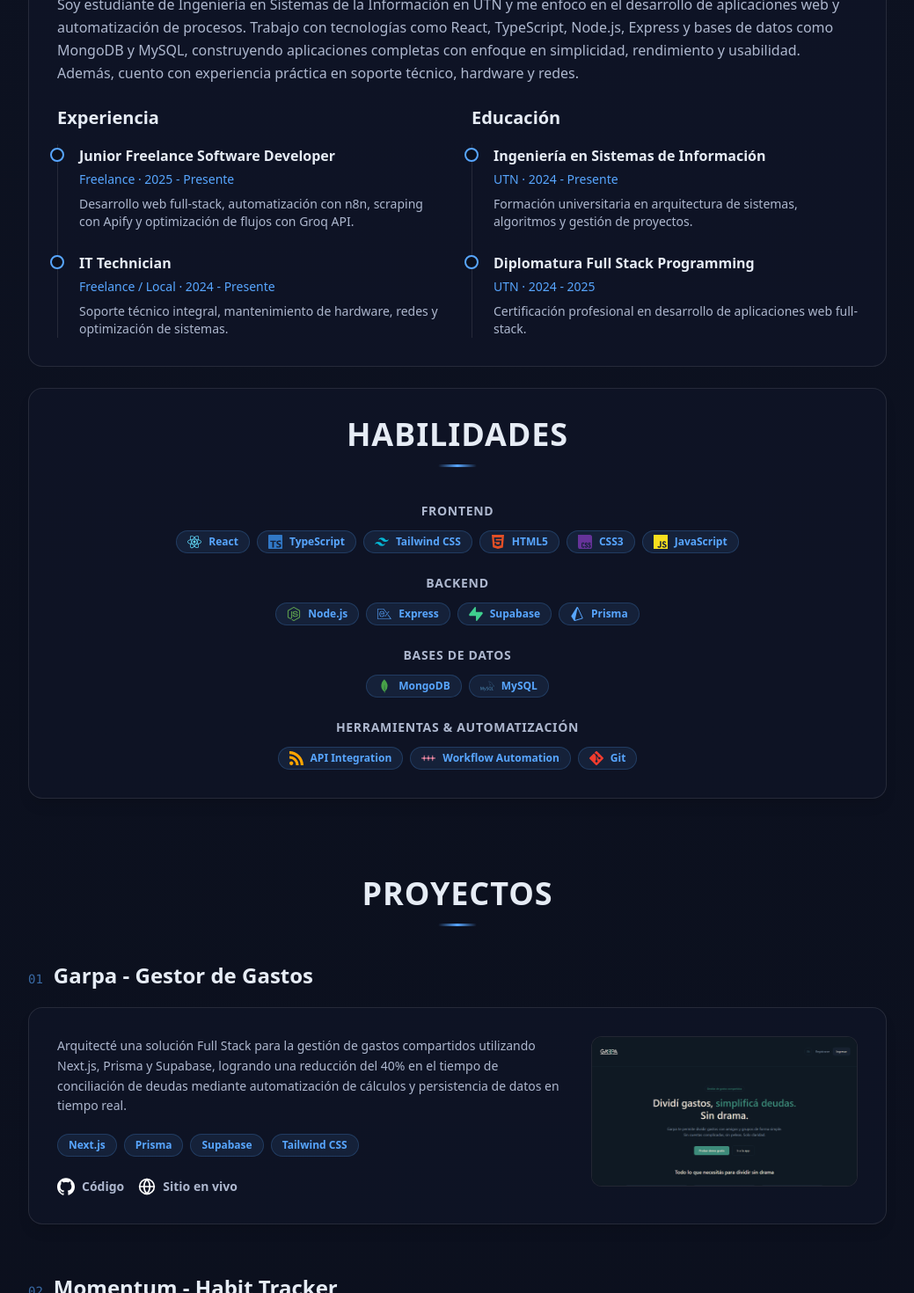
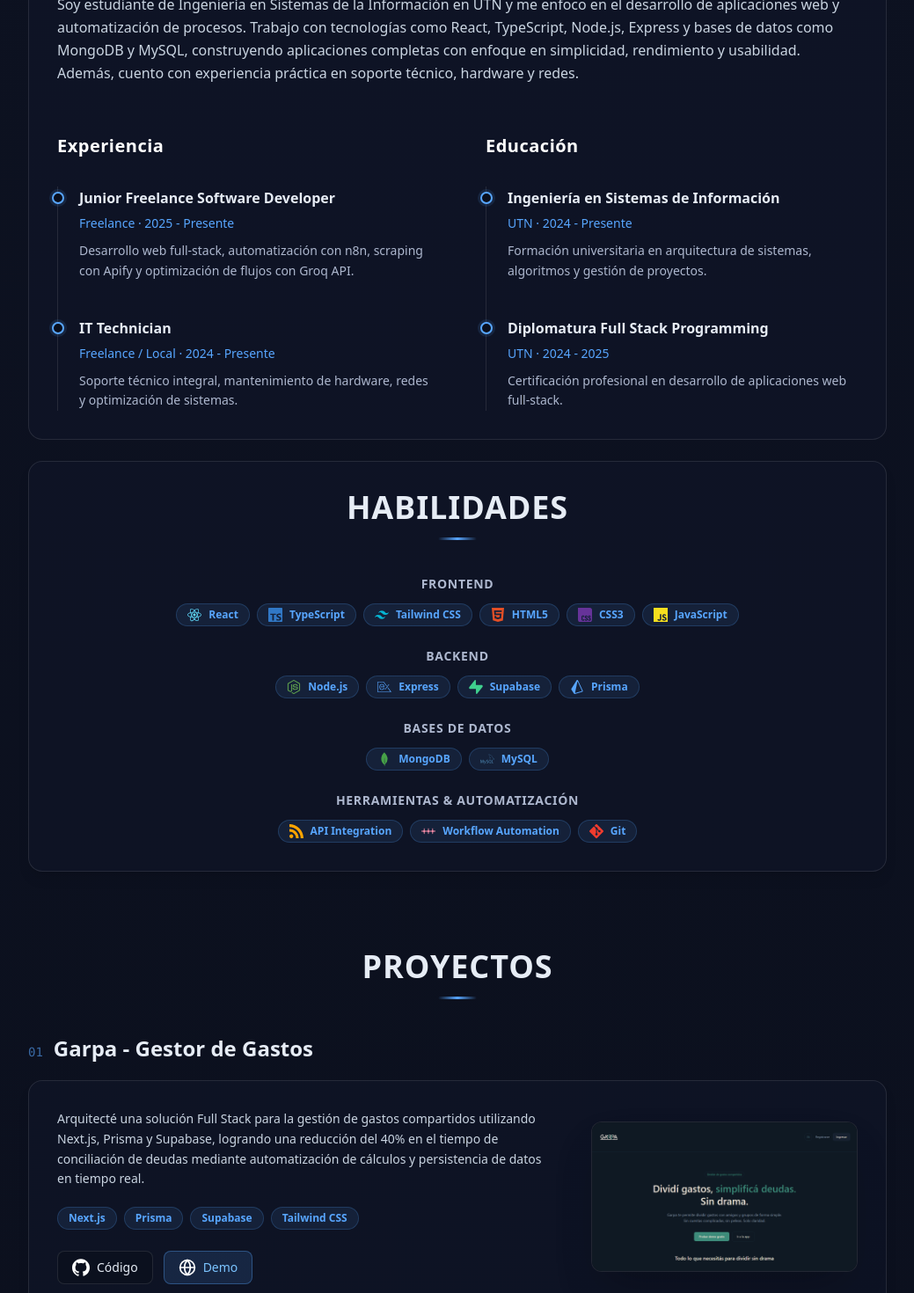
Before and after one commit to VitoLattanzi/portfolio_vito_lattanzi, a React (Vite) app: page / in a window 1280 px wide. Shown: the part 660-2130 px from the top of the page at 88% size, without its empty margins (120-1159 px from the left). Built offline with nearby package versions, Linux system fonts and the light colour scheme.

Commit message:
refactor: pulir espaciado, proyectos y contacto

```diff
--- a/src/data/person.ts
+++ b/src/data/person.ts
@@ -5,6 +5,7 @@
   name: 'Vito Lattanzi',
   avatar: '/avatar.jpg',
   role: 'Full Stack Developer & Automatización',
+  email: 'vitofrancolattanzi@gmail.com',
   location: 'Buenos Aires, Argentina',
   availability: 'Disponible para remoto',
   birthdate: '2006-03-02',
--- a/src/secctions/Proyects.tsx
+++ b/src/secctions/Proyects.tsx
@@ -44,9 +44,9 @@
                 )}
               </div>
 
-              <article className="card flex flex-col lg:flex-row gap-8 items-start">
-                <div className="w-full lg:flex-1 flex flex-col gap-5">
-                  <p className="text-text-muted text-sm leading-relaxed">
+              <article className="card project-card flex flex-col lg:flex-row">
+                <div className="w-full lg:flex-1 min-w-0 flex flex-col gap-5">
+                  <p className="text-slate-300 text-sm leading-relaxed">
                     {project.description}
                   </p>
 
@@ -74,13 +74,13 @@
                     )}
                     {project.siteUrl && (
                       <SafeLink
-                        className="project-link"
+                        className="project-link project-link--accent"
                         href={project.siteUrl}
                         external
                         aria-label={`Ver el sitio en vivo de ${project.title}`}
                       >
                         <img className="w-5 h-5 filter invert" src="/icons/globe.svg" alt="" />
-                        <span>Sitio en vivo</span>
+                        <span>Demo</span>
                       </SafeLink>
                     )}
                   </div>
--- a/src/secctions/contact.tsx
+++ b/src/secctions/contact.tsx
@@ -9,17 +9,19 @@
   return (
     <section id="contact" className="section-slim">
       <div className="card text-center">
-        <h2 className="section-title">{vito.contact?.title ?? 'Contacto'}</h2>
-        <p className="text-lg text-text-muted leading-relaxed max-w-xl mx-auto mb-8">
+        <h2 className="section-title contact-title">
+          {vito.contact?.title ?? 'Contacto'}
+        </h2>
+        <p className="text-lg text-text-muted leading-relaxed max-w-xl mx-auto mb-12">
           {vito.contact?.subtitle}
         </p>
 
-        <div className="flex flex-col sm:flex-row gap-4 w-full sm:w-auto justify-center">
+        <div className="contact-actions">
           {email && (
             <SafeLink
               href={email}
               external
-              aria-label="Enviar un correo electrónico a Vito Lattanzi"
+              aria-label={`Enviar un correo electrónico a ${vito.name}`}
               className="btn-primary"
             >
               <img className="w-5 h-5 filter invert" src="/icons/gmail.svg" alt="" />
--- a/src/styles/globals.css
+++ b/src/styles/globals.css
@@ -84,11 +84,23 @@
 .btn-icon { @apply inline-flex items-center justify-center p-2 rounded-lg text-text-main transition-all; }
 .btn-icon:hover { background: rgba(88, 166, 255, 0.12); transform: translateY(-1px); }
 
-.card { @apply bg-bg-alt/50 border border-white/10 p-8 rounded-2xl shadow-lg transition-all; }
-.card:hover { border-color: rgba(88, 166, 255, 0.28); }
+.card {
+  @apply bg-bg-alt/50 border border-white/10 p-6 lg:p-8 rounded-2xl shadow-lg backdrop-blur-sm transition-all duration-300;
+}
+.card:hover {
+  border-color: rgba(88, 166, 255, 0.3);
+  box-shadow: 0 18px 40px rgba(0, 0, 0, 0.35);
+}
 
-.badge { @apply px-3 py-1 bg-accent/10 text-accent text-xs font-semibold rounded-full border border-accent/20 transition-colors; }
-.badge:hover { border-color: rgba(88, 166, 255, 0.45); }
+.badge {
+  @apply px-3 py-1 bg-accent/10 text-accent text-xs font-semibold rounded-full border border-accent/20;
+  transition: border-color 0.2s ease, background-color 0.2s ease, transform 0.2s ease;
+}
+.badge:hover {
+  border-color: rgba(88, 166, 255, 0.5);
+  background: rgba(88, 166, 255, 0.15);
+  transform: translateY(-2px);
+}
 
 .nav-link {
   @apply px-4 py-2 rounded-full text-text-main/90 hover:bg-accent/10 hover:text-accent transition-all font-medium text-sm;
@@ -108,16 +120,19 @@
 
 /* --- NUEVAS CLASES CENTRALIZADAS (AboutMe) --- */
 .about-container { @apply h-full bg-bg-alt/50 border border-white/10 p-8 rounded-2xl; }
-.about-text { @apply text-text-muted mb-6 leading-relaxed; }
-.about-grid { @apply grid grid-cols-1 lg:grid-cols-2 gap-8; }
-.about-subtitle { @apply text-xl font-semibold mb-4 text-text-main; }
-.about-timeline { @apply relative pl-6 border-l border-white/10 flex flex-col gap-6; }
+.about-text { @apply text-slate-300 mb-14 leading-relaxed; }
+.about-grid { @apply grid grid-cols-1 lg:grid-cols-2 gap-12 lg:gap-16 mt-8; }
+.about-subtitle { @apply text-xl font-semibold tracking-wide mb-8 text-white; }
+.about-timeline { @apply relative pl-6 border-l border-white/10 flex flex-col gap-10; }
 .timeline-item { @apply relative; }
-.timeline-node { @apply absolute -left-[33px] top-1 w-4 h-4 rounded-full bg-bg-main border-2 border-accent; }
-.timeline-content { @apply flex flex-col gap-1; }
+.timeline-node {
+  @apply absolute -left-[31px] top-[6px] w-3.5 h-3.5 rounded-full bg-bg-main border-2 border-accent;
+  box-shadow: 0 0 0 3px rgba(88, 166, 255, 0.12);
+}
+.timeline-content { @apply flex flex-col gap-1.5; }
 .timeline-title { @apply font-bold text-text-main; }
 .timeline-meta { @apply text-accent text-sm font-medium; }
-.timeline-desc { @apply text-text-muted text-sm mt-1; }
+.timeline-desc { @apply text-text-muted text-sm mt-1 leading-relaxed; }
 
 /* --- NUEVAS CLASES CENTRALIZADAS (UI/UX) --- */
 .section-slim { @apply max-w-5xl mx-auto px-6 py-8; }
@@ -1109,24 +1124,43 @@
 }
 
 /* ---------- PROJECT MEDIA ---------- */
+.project-card {
+  @apply gap-8 lg:gap-12 items-center;
+}
+.project-card:hover {
+  transform: translateY(-2px);
+}
+
 .project-media {
-  @apply relative w-full lg:w-1/3 shrink-0 overflow-hidden rounded-xl border border-white/10 bg-bg-main;
+  @apply relative w-full lg:w-1/3 shrink-0 overflow-hidden rounded-xl border border-white/10 bg-bg-main shadow-2xl;
 }
 .project-media img {
   @apply w-full h-full object-cover transition-transform duration-500;
+  object-position: top;
 }
 .project-media:hover img {
   transform: scale(1.04);
 }
 
 .project-actions {
-  @apply flex flex-wrap items-center gap-4 mt-1;
+  @apply flex flex-wrap items-center gap-3 mt-1;
 }
 .project-link {
-  @apply inline-flex items-center gap-2 text-sm font-semibold text-text-muted transition-colors;
+  @apply inline-flex items-center gap-2 px-4 py-2 rounded-lg text-sm font-medium border border-white/10 bg-bg-main/60 text-text-main transition-all;
 }
 .project-link:hover {
+  border-color: rgba(88, 166, 255, 0.45);
+  background: rgba(88, 166, 255, 0.1);
+  transform: translateY(-1px);
+}
+.project-link--accent {
+  background: rgba(88, 166, 255, 0.14);
+  border-color: rgba(88, 166, 255, 0.35);
   color: var(--accent-strong);
+}
+.project-link--accent:hover {
+  background: rgba(88, 166, 255, 0.22);
+  border-color: rgba(88, 166, 255, 0.6);
 }
 
 /* ---------- MOTION ---------- */
@@ -1175,3 +1209,23 @@
     padding: 20px 16px;
   }
 }
+
+.contact-title {
+  margin-bottom: 20px;
+}
+
+.contact-actions {
+  display: flex;
+  flex-wrap: wrap;
+  justify-content: center;
+  gap: 1rem;
+  width: 100%;
+  margin-top: 1.5rem;
+}
+
+@media (max-width: 480px) {
+  .contact-actions {
+    flex-direction: column;
+    align-items: stretch;
+  }
+}
--- a/src/types.ts
+++ b/src/types.ts
@@ -14,6 +14,7 @@
   name: string
   avatar: string
   role: string
+  email?: string
   location?: string
   availability?: string
   birthdate?: string // de forma "YYYY-MM-DD"
--- a/tsconfig.app.json
+++ b/tsconfig.app.json
@@ -23,8 +23,7 @@
     "noFallthroughCasesInSwitch": true,
     "noUncheckedSideEffectImports": true,
 
-    /* 👇 agregados para alias */
-    "baseUrl": ".",
+    /* Alias de imports (relativo a este tsconfig) */
     "paths": {
       "@/*": ["./src/*"]
     }
```
